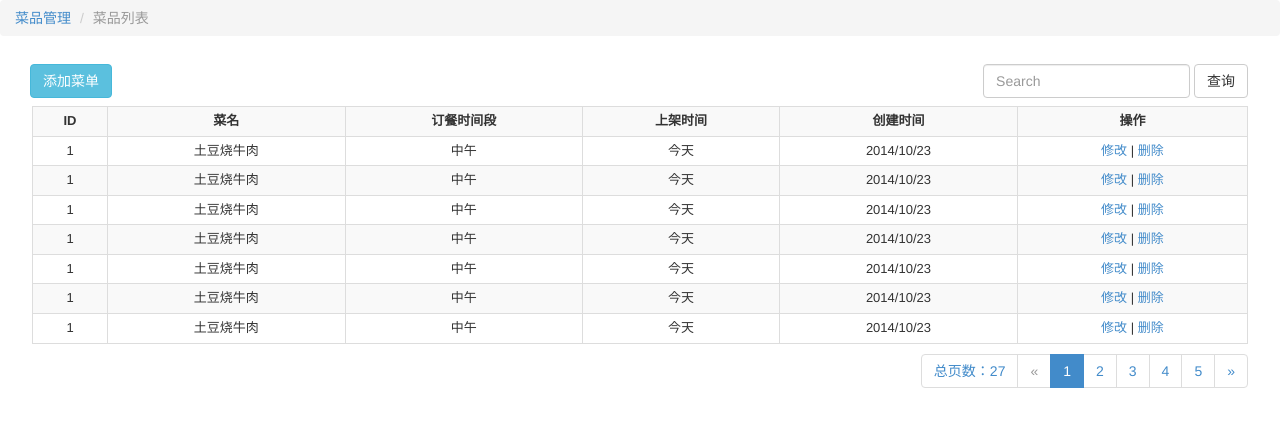
After one commit to jugool/jugooing, a CodeIgniter app: page /jugooing/index.php/b_dish/dish_list in a window 1280 px wide. The commit adds this page. Shown: the top 427 px of the page. Run offline with CodeIgniter, Linux system fonts and the light colour scheme.

Commit message:
菜品列表样式
新加菜品列表页面样式

```diff
--- /dev/null
+++ b/application/controllers/b_dish.php
@@ -0,0 +1,15 @@
+<?php
+/**
+ * Created by PhpStorm.
+ * User: steven.lin
+ * Date: 2015/7/25
+ */
+class b_dish extends CI_Controller
+{
+    public function dish_list()
+    {
+
+
+        $this->load->view('admin/dish/dish_list');
+    }
+}
--- a/application/controllers/b_library.php
+++ b/application/controllers/b_library.php
@@ -19,6 +19,6 @@ class b_library extends CI_Controller
 
 
 
-        $this->load->view('admin/library/add_dishs');
+        $this->load->view('admin/library/add_library');
     }
 }
--- a/application/sql/v1.0.0.sql
+++ b/application/sql/v1.0.0.sql
@@ -43,3 +43,6 @@ CREATE TABLE `dishes` (
   `modify_time` int(11) DEFAULT NULL COMMENT '修改时间',
   PRIMARY KEY (`id`)
 ) ENGINE=InnoDB DEFAULT CHARSET=utf8 COLLATE=utf8_unicode_ci COMMENT='菜单表';
+
+ALTER TABLE `dishes`
+ADD COLUMN `date`  date NULL COMMENT '菜品上架时间' AFTER `time_slot`;
--- /dev/null
+++ b/application/views/admin/dish/dish_list.php
@@ -0,0 +1,119 @@
+<script type="text/javascript" src="<?php echo base_url(); ?>public/js/jquery.js"></script>
+<link rel="stylesheet" href="<?php echo base_url(); ?>public/css/bootstrap.css" type="text/css" media="screen">
+<link rel="stylesheet" href="<?php echo base_url(); ?>public/css/admin.css" type="text/css" media="screen">
+<ol class="breadcrumb">
+    <li><a href="#">菜品管理</a></li>
+    <li class="active">菜品列表</li>
+</ol>
+
+<div class="table_list">
+    <form class="navbar-form navbar-left" role="add">
+        <a href="add_dishs" type="button" class="btn btn-info btn_add">添加菜单</a>
+    </form>
+    <form class="navbar-form navbar-right" role="search">
+        <div class="form-group">
+            <input type="text" class="form-control" placeholder="Search">
+        </div>
+        <button type="submit" class="btn btn-default">查询</button>
+    </form>
+</div>
+
+<table class="table table-striped table-bordered table-hover table-condensed">
+    <tr>
+        <th>ID</th>
+        <th>菜名</th>
+        <th>订餐时间段</th>
+        <th>上架时间</th>
+        <th>创建时间</th>
+        <th>操作</th>
+    </tr>
+    <tr>
+        <td>1</td>
+        <td>土豆烧牛肉</td>
+        <td>中午</td>
+        <td>今天</td>
+        <td>2014/10/23</td>
+        <td>
+            <a href="javascript:;">修改</a> |
+            <a href="javascript:;">删除</a>
+        </td>
+    </tr>
+    <tr>
+        <td>1</td>
+        <td>土豆烧牛肉</td>
+        <td>中午</td>
+        <td>今天</td>
+        <td>2014/10/23</td>
+        <td>
+            <a href="javascript:;">修改</a> |
+            <a href="javascript:;">删除</a>
+        </td>
+    </tr>
+    <tr>
+        <td>1</td>
+        <td>土豆烧牛肉</td>
+        <td>中午</td>
+        <td>今天</td>
+        <td>2014/10/23</td>
+        <td>
+            <a href="javascript:;">修改</a> |
+            <a href="javascript:;">删除</a>
+        </td>
+    </tr>
+    <tr>
+        <td>1</td>
+        <td>土豆烧牛肉</td>
+        <td>中午</td>
+        <td>今天</td>
+        <td>2014/10/23</td>
+        <td>
+            <a href="javascript:;">修改</a> |
+            <a href="javascript:;">删除</a>
+        </td>
+    </tr>
+    <tr>
+        <td>1</td>
+        <td>土豆烧牛肉</td>
+        <td>中午</td>
+        <td>今天</td>
+        <td>2014/10/23</td>
+        <td>
+            <a href="javascript:;">修改</a> |
+            <a href="javascript:;">删除</a>
+        </td>
+    </tr>
+    <tr>
+        <td>1</td>
+        <td>土豆烧牛肉</td>
+        <td>中午</td>
+        <td>今天</td>
+        <td>2014/10/23</td>
+        <td>
+            <a href="javascript:;">修改</a> |
+            <a href="javascript:;">删除</a>
+        </td>
+    </tr>
+    <tr>
+        <td>1</td>
+        <td>土豆烧牛肉</td>
+        <td>中午</td>
+        <td>今天</td>
+        <td>2014/10/23</td>
+        <td>
+            <a href="javascript:;">修改</a> |
+            <a href="javascript:;">删除</a>
+        </td>
+    </tr>
+</table>
+<nav>
+    <ul class="pagination">
+        <li><a href="javascript:;">总页数：27</a></li>
+        <li class="disabled"><a aria-label="Previous" href="#"><span aria-hidden="true">«</span></a></li>
+        <li class="active"><a href="#">1 <span class="sr-only">(current)</span></a></li>
+        <li><a href="#">2</a></li>
+        <li><a href="#">3</a></li>
+        <li><a href="#">4</a></li>
+        <li><a href="#">5</a></li>
+        <li><a aria-label="Next" href="#"><span aria-hidden="true">»</span></a></li>
+    </ul>
+</nav>
--- a/application/views/admin/left_menu.php
+++ b/application/views/admin/left_menu.php
@@ -15,7 +15,7 @@
         <li class="childUlLi">
             <a href="javascript:;" target="menuFrame"> <i class="glyph-icon icon-reorder"></i>菜品管理</a>
             <ul style="display: none;">
-                <li><a href="admin/user_list" target="menuFrame"><i class="glyph-icon icon-chevron-right"></i>菜品列表</a></li>
+                <li><a href="b_dish/dish_list" target="menuFrame"><i class="glyph-icon icon-chevron-right"></i>菜品列表</a></li>
                 <li><a href="javascript:;"><i class="glyph-icon icon-chevron-right"></i>添加菜品</a></li>
                 <li><a href="b_library/library_list" target="menuFrame"><i class="glyph-icon icon-chevron-right"></i>菜品库</a></li>
             </ul>
```
Also changed, not shown: application/views/admin/library/add_library.php (renamed from application/views/admin/library/add_dishs.php).
